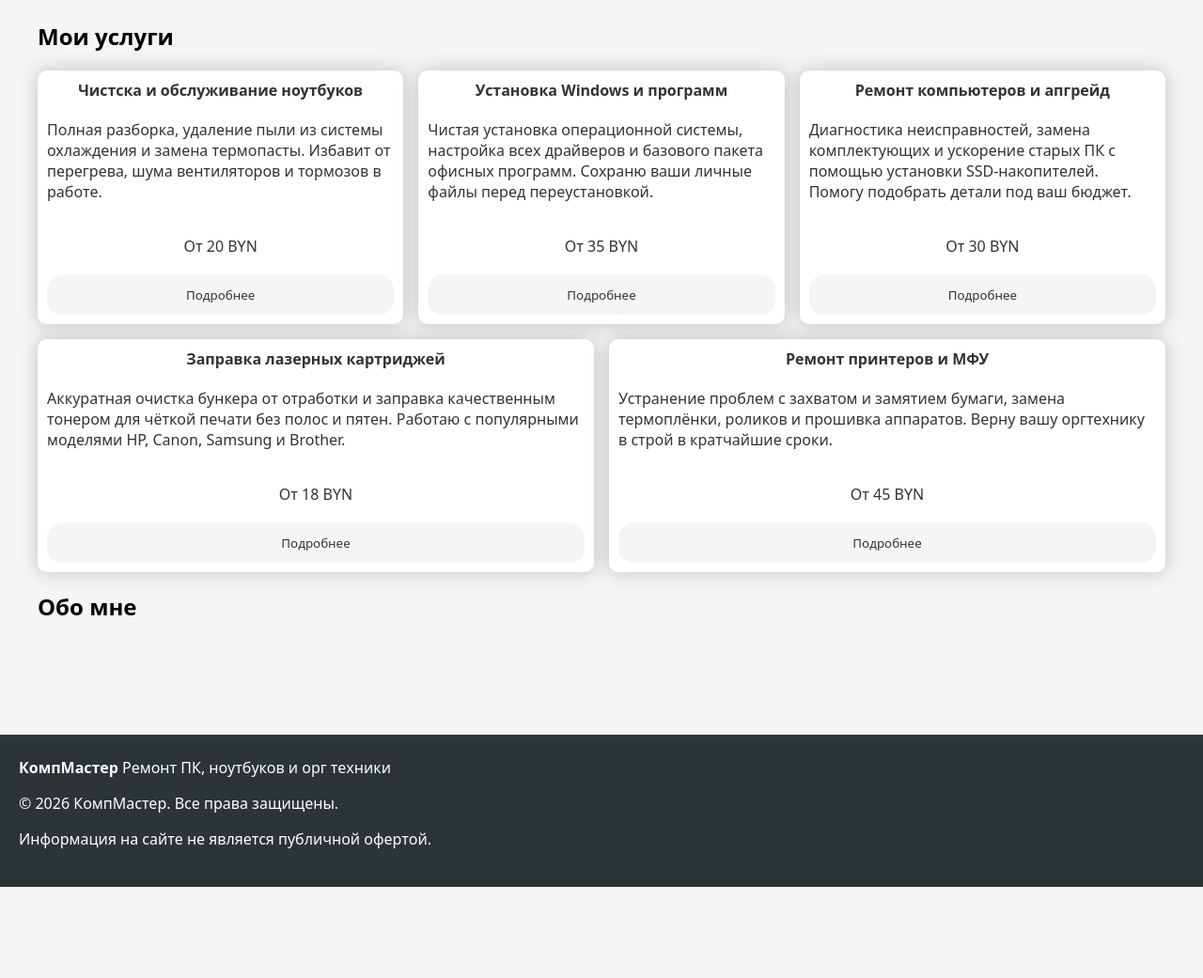
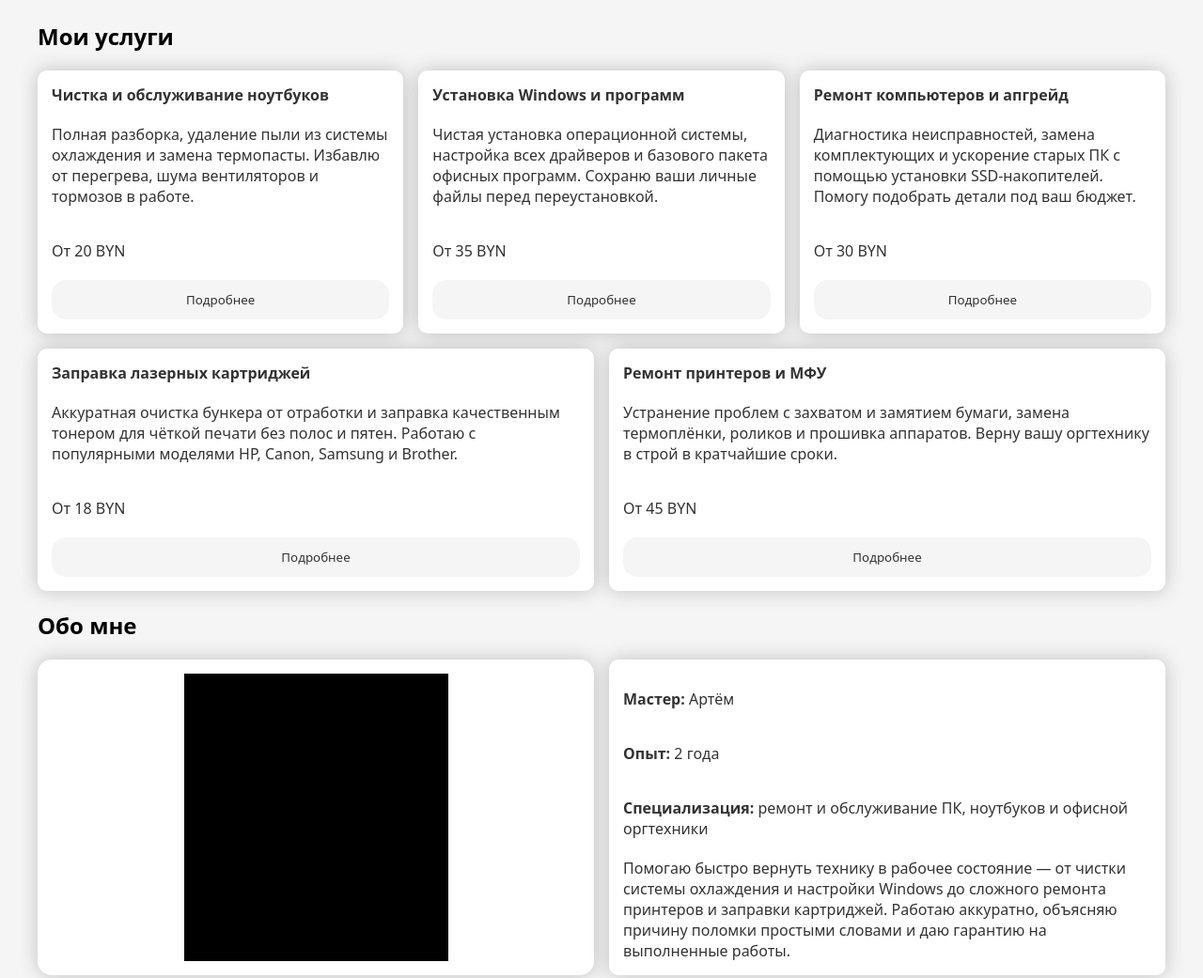
Before and after one commit to ArtemMurashko/computer-workshop, a plain HTML site: page index.html in a window 1280 px wide. Shown: the part 100-1141 px from the top of the page at 94% size. Before the commit the page ends 1044 px from the top, so only its background shows below. Drawn offline with Linux system fonts and the light colour scheme.

Commit message:
Add About section with photo placeholder and master bio

```diff
--- a/index.html
+++ b/index.html
@@ -25,10 +25,10 @@
             <h1>Мои услуги</h1>
             <div class="cards-container">
                 <div class="card">
-                    <strong>Чистска и обслуживание ноутбуков</strong>
+                    <strong>Чистка и обслуживание ноутбуков</strong>
                     <p>Полная разборка,
                         удаление пыли из системы охлаждения и замена термопасты.
-                        Избавит от перегрева, шума вентиляторов и тормозов в работе.</p>
+                        Избавлю от перегрева, шума вентиляторов и тормозов в работе.</p>
                     <p>От 20 BYN</p>
                     <button class="btn">Подробнее</button>
                 </div>
@@ -68,13 +68,24 @@
         </section>
         <section id="about">
             <h2>Обо мне</h2>
+            <div class="cards-container">
+                <div class="card" style="align-items: center; border-radius: 15px;">
+                    <div style="background-color: black; width: 50%; height: 100%;"></div>
+                </div>
+                <div class="card">
+                    <p><strong>Мастер: </strong>Артём</br></p>
+                    <p><strong>Опыт: </strong>2 года</br></p>
+                    <p><strong>Специализация: </strong>ремонт и обслуживание ПК, ноутбуков и офисной оргтехники</br></p>
+                    Помогаю быстро вернуть технику в рабочее состояние — от чистки системы охлаждения и настройки Windows до сложного ремонта принтеров и заправки картриджей. Работаю аккуратно, объясняю причину поломки простыми словами и даю гарантию на выполненные работы.
+                </div>
+            </div>
         </section>
     </main>
     <footer id="contacts">
         <strong>КомпМастер</strong>
         <span>Ремонт ПК, ноутбуков и орг техники</span>
-        <p>© 2026 КомпМастер. Все права защищены.</p>
-        <p>Информация на сайте не является публичной офертой.</p>
+        © 2026 КомпМастер. Все права защищены.
+        Информация на сайте не является публичной офертой.
     </footer>
 </body>
 </html>
--- a/style.css
+++ b/style.css
@@ -28,6 +28,9 @@ footer{
     background-color: var(--primary);
     color: var(--card-bg);
     padding: 24px 20px;
+    display: flex;
+    flex-direction: column;
+    align-items: center;
 }
 .top-panel{
     display: flex;
@@ -63,8 +66,8 @@ footer{
     background-color: var(--card-bg);
     color: var(--text);
     display: flex;
-    align-items: center;
-    padding: 10px;
+    align-items: flex-start;
+    padding: 15px;
     border-radius: 10px;
     border: 1px #da2323;
     justify-content: center;
```
